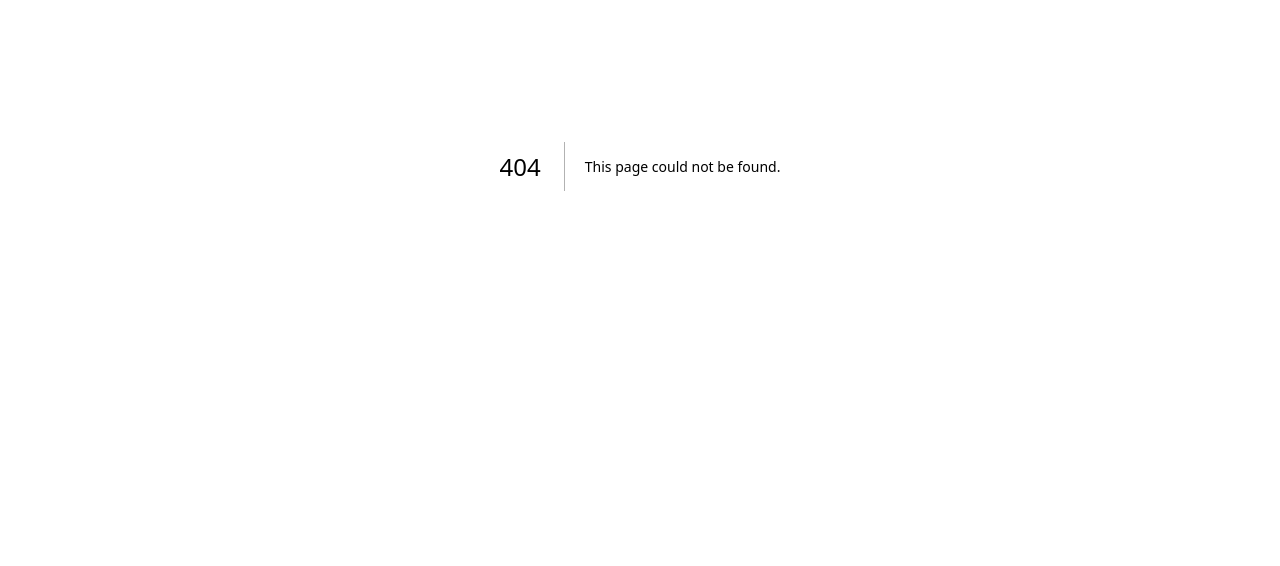
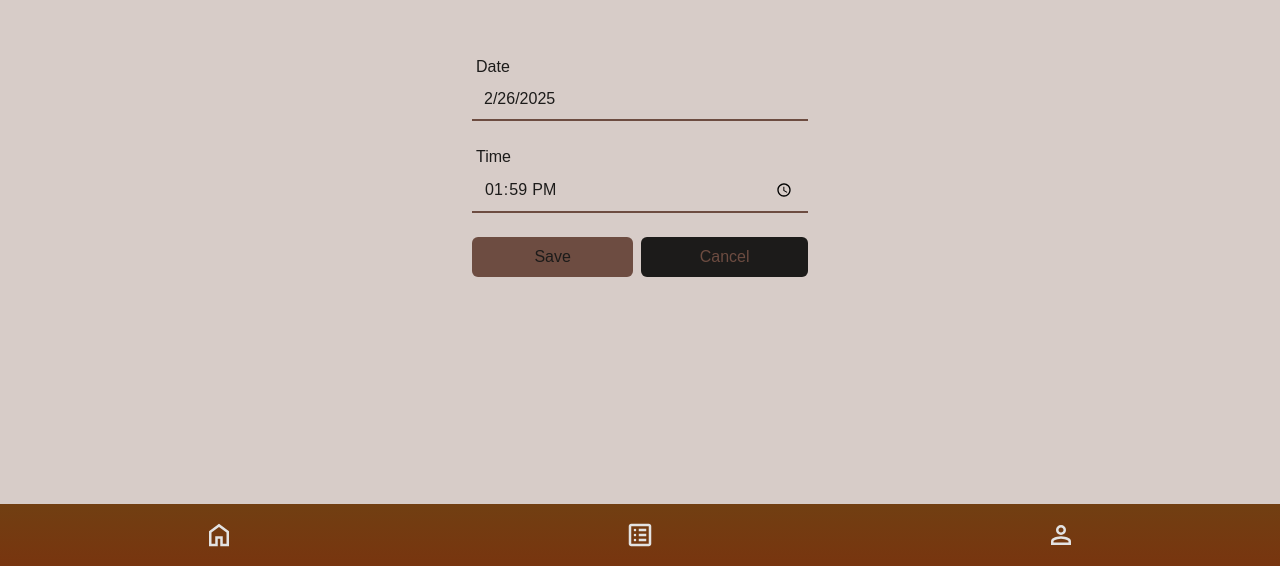
Before and after one commit to pauloo0/poop-tracker, a Next.js app: page /new-poop in a window 1280 px wide. Before the commit this address had no page. Shown: the part 234-800 px from the top of the page. Built offline with nearby package versions, Linux system fonts and the light colour scheme.

Commit message:
Added a add new poop record form page

```diff
--- /dev/null
+++ b/app/new-poop/actions.ts
@@ -0,0 +1,8 @@
+'use server'
+import { redirect } from 'next/navigation'
+
+export async function addPoop(formData: FormData) {
+  console.log(formData)
+
+  redirect('/dashboard')
+}
--- /dev/null
+++ b/app/new-poop/layout.tsx
@@ -0,0 +1,14 @@
+import Navbar from '../components/Navbar'
+
+export default function NewPoopLayout({
+  children,
+}: {
+  children: React.ReactNode
+}) {
+  return (
+    <section className='grid h-screen place-items-center'>
+      <Navbar active='' />
+      {children}
+    </section>
+  )
+}
--- /dev/null
+++ b/app/new-poop/page.tsx
@@ -0,0 +1,71 @@
+'use client'
+
+import Form from 'next/form'
+import { addPoop } from './actions'
+import { redirect } from 'next/navigation'
+import { useState } from 'react'
+
+export default function NewPoop() {
+  const input_group = 'flex flex-col'
+  const input_group_label = 'px-1 text-foreground'
+  const input_group_input = 'bg-background py-2 px-3 border-b-2 border-primary'
+
+  const currentDate: Date = new Date()
+  const currentDateString: string = currentDate.toLocaleDateString()
+  const currentHours: number = currentDate.getHours()
+  const currentMinutes: number = currentDate.getMinutes()
+  const currentTime: string = currentHours + ':' + currentMinutes
+
+  const [date, setDate] = useState<string>(currentDateString)
+  const [time, setTime] = useState<string>(currentTime)
+
+  return (
+    <Form action={addPoop} className='flex flex-col gap-6 w-full sm:w-96 p-6'>
+      <div className={input_group}>
+        <label htmlFor='date' className={input_group_label}>
+          Date
+        </label>
+        <input
+          type='text'
+          id='date'
+          name='date'
+          value={date}
+          className={input_group_input}
+          onChange={(e) => setDate(e.target.value)}
+        />
+      </div>
+      <div className={input_group}>
+        <label htmlFor='time' className={input_group_label}>
+          Time
+        </label>
+        <input
+          type='time'
+          id='time'
+          name='time'
+          value={time}
+          className={input_group_input}
+          onChange={(e) => setTime(e.target.value)}
+        />
+      </div>
+
+      <div
+        id='button-group'
+        className='flex flex-row items-center justify-center gap-2'
+      >
+        <button
+          type='submit'
+          className='bg-primary text-foreground py-2 px-3 rounded-md flex-grow'
+        >
+          Save
+        </button>
+        <button
+          type='reset'
+          className='bg-foreground text-primary py-2 px-2 rounded-md flex-grow'
+          onClick={() => redirect('/dashboard')}
+        >
+          Cancel
+        </button>
+      </div>
+    </Form>
+  )
+}
```
